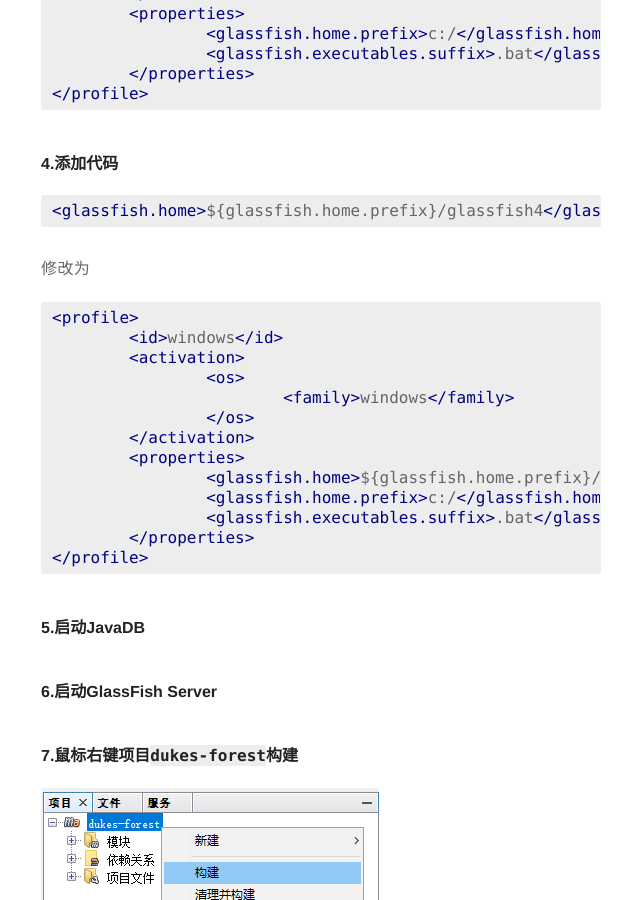
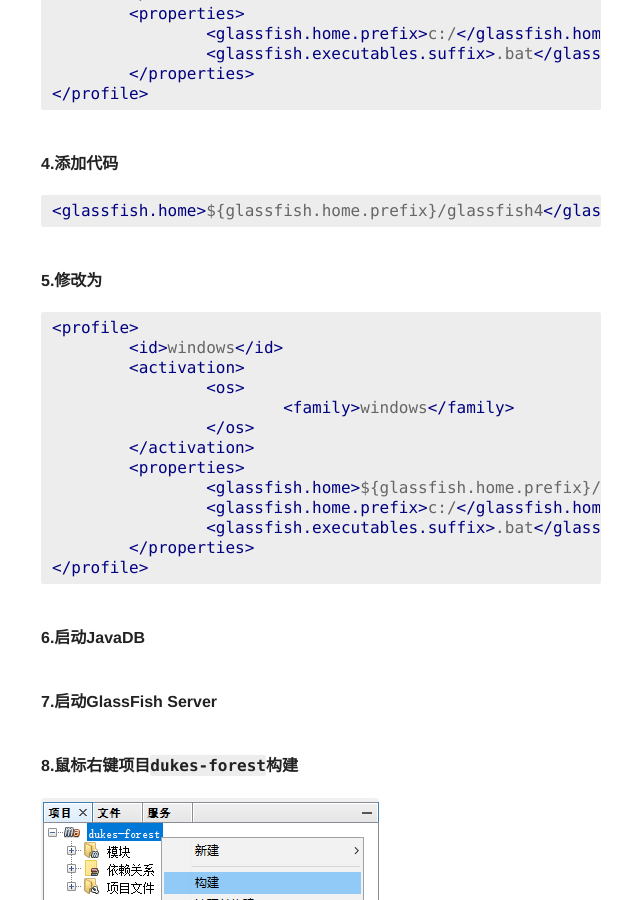
Before and after one commit to dawsonlee1790/dawsonlee1790.github.io, a Jekyll site: the page built from _posts/2018-08-21-Javaee7 tutorial中构建duke-forest失败的解决方案.md, in a window 1280 px wide and 900 px high, scrolled down 1627 px. Shown: the whole window, without its empty margins (319-959 px from the left). Built offline with Jekyll 4.4.1, drawn with Linux system fonts in a browser that asks for light colours; comment, search, counter and statistics services are not loaded.

Commit message:
排版，修改表达

```diff
--- a/_posts/2018-08-21-Javaee7 tutorial中构建duke-forest失败的解决方案.md
+++ b/_posts/2018-08-21-Javaee7 tutorial中构建duke-forest失败的解决方案.md
@@ -82,8 +82,8 @@
 </profile>
 {% endhighlight %}
 
-####  5.启动JavaDB
-####  6.启动GlassFish Server
-####  7.鼠标右键项目`dukes-forest`构建
+####  6.启动JavaDB
+####  7.启动GlassFish Server
+####  8.鼠标右键项目`dukes-forest`构建
 
 ![构建][3]
```
Also changed, not shown: other parts of _posts/2018-08-21-Javaee7 tutorial中构建duke-forest失败的解决方案.md (+1 -1 lines).
